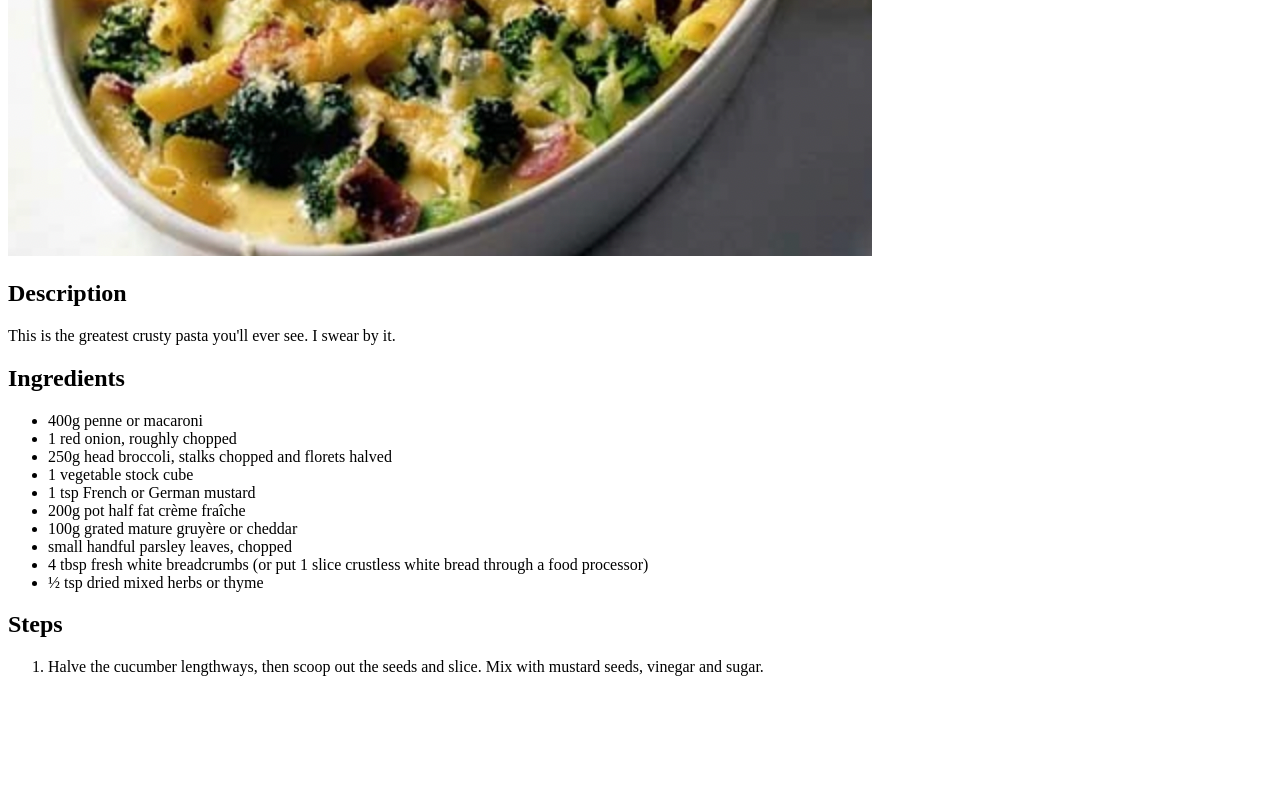
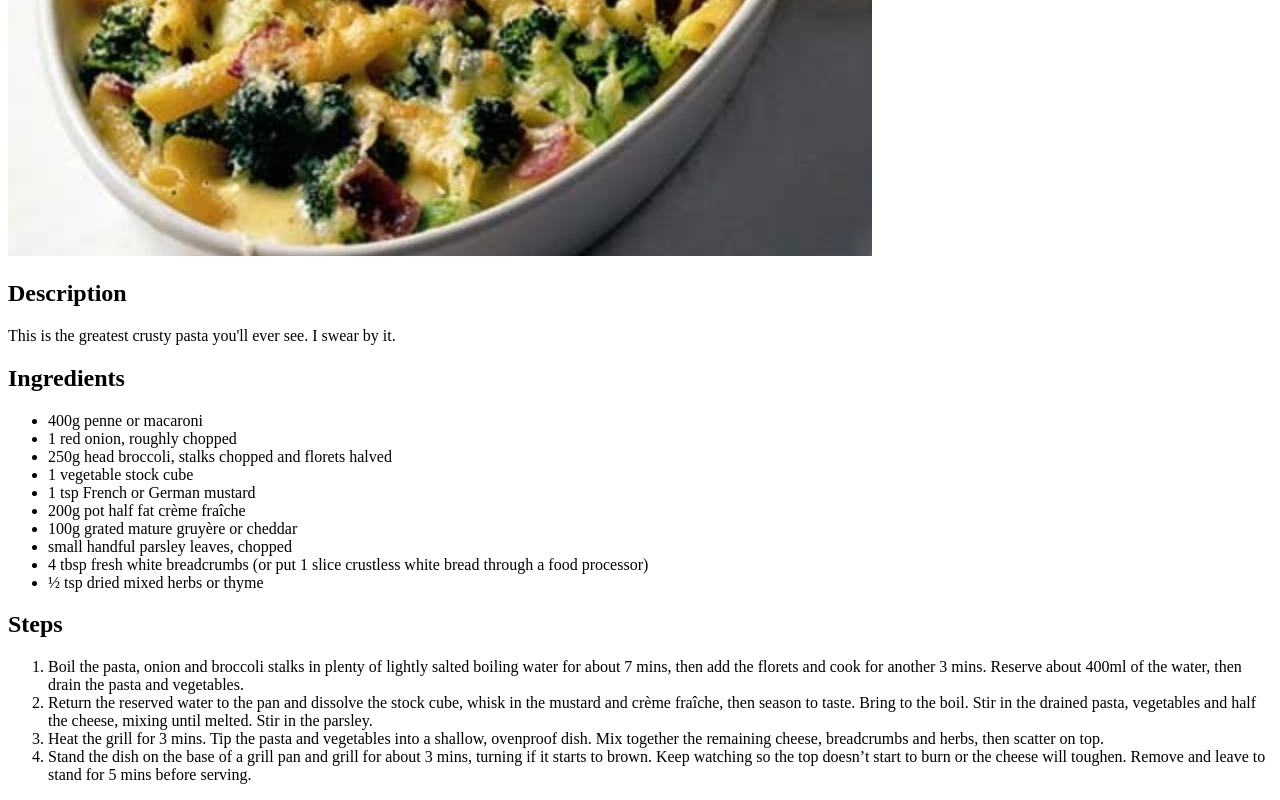
Before and after one commit to mrbce/odin-recipes, a plain HTML site: page recipes/crustypasta.html in a window 1280 px wide. Shown: the part 606-1406 px from the top of the page. Before the commit the page ends 1298 px from the top, so only its background shows below. Drawn offline with Linux system fonts and the light colour scheme.

Commit message:
added steps for recipe

```diff
--- a/recipes/crustypasta.html
+++ b/recipes/crustypasta.html
@@ -31,7 +31,10 @@
     <div id="steps">
         <h2>Steps</h2>
         <ol>
-            <li>Halve the cucumber lengthways, then scoop out the seeds and slice. Mix with mustard seeds, vinegar and sugar.</li>
+            <li>Boil the pasta, onion and broccoli stalks in plenty of lightly salted boiling water for about 7 mins, then add the florets and cook for another 3 mins. Reserve about 400ml of the water, then drain the pasta and vegetables.</li>
+            <li>Return the reserved water to the pan and dissolve the stock cube, whisk in the mustard and crème fraîche, then season to taste. Bring to the boil. Stir in the drained pasta, vegetables and half the cheese, mixing until melted. Stir in the parsley.</li>
+            <li>Heat the grill for 3 mins. Tip the pasta and vegetables into a shallow, ovenproof dish. Mix together the remaining cheese, breadcrumbs and herbs, then scatter on top.</li>
+            <li>Stand the dish on the base of a grill pan and grill for about 3 mins, turning if it starts to brown. Keep watching so the top doesn’t start to burn or the cheese will toughen. Remove and leave to stand for 5 mins before serving.</li>
         </ol>
     </div>
 </body>
```
